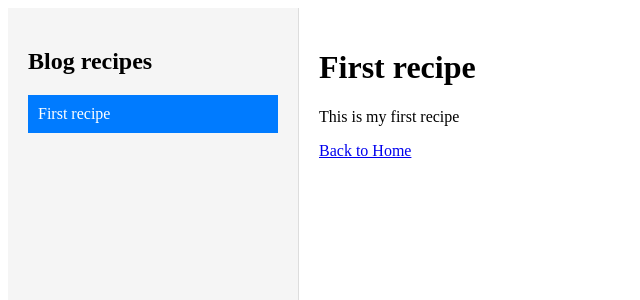
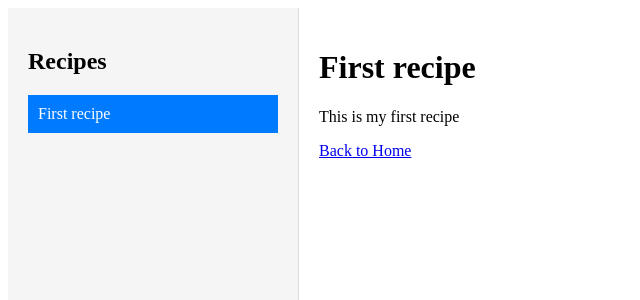
Before and after one commit to alannchang/recipes_by_gpt, a Flask app: page /recipe/1 in a window 1280 px wide. Shown: the top 300 px of the page, without its empty margins (0-640 px from the left). Run offline with Flask 3, Linux system fonts and the light colour scheme; parts of the project's set-up code (start-up, migrations or seed data) failed here and were passed over.

Commit message:
Rename blog to recipe

```diff
--- a/app.py
+++ b/app.py
@@ -63,7 +63,7 @@ blog_recipes = get_all_recipes()
 
 @app.route("/")
 def home():
-    return render_template("blog.html", recipes=blog_recipes)
+    return render_template("recipe.html", recipes=blog_recipes)
 
 
 @app.route("/recipe/<int:recipe_id>")
@@ -71,7 +71,7 @@ def recipe(recipe_id):
     recipe = next(
         (recipe for recipe in blog_recipes if recipe["id"] == recipe_id), None
     )
-    return render_template("blog.html", recipes=blog_recipes, selected_recipe=recipe)
+    return render_template("recipe.html", recipes=blog_recipes, selected_recipe=recipe)
 
 
 @app.route("/search")
@@ -82,7 +82,7 @@ def search():
         {"id": len(blog_recipes) + 1, "title": query, "content": response}
     )
     return render_template(
-        "blog.html", recipes=blog_recipes, selected_recipe=blog_recipes[-1]
+        "recipe.html", recipes=blog_recipes, selected_recipe=blog_recipes[-1]
     )
 
 
--- a/templates/base.html
+++ b/templates/base.html
@@ -3,13 +3,13 @@
 <head>
     <meta charset="UTF-8">
     <meta name="viewport" content="width=device-width, initial-scale=1.0">
-    <title>My Blog</title>
+    <title>My Recipes</title>
     <link rel="stylesheet" href="{{ url_for('static', filename='css/style.css') }}">
 </head>
 <body>
     <div class="container">
         <div class="sidebar">
-            <h2>Blog recipes</h2>
+            <h2>Recipes</h2>
             <nav>
                 {% for recipe in recipes %}
                 <a href="{{ url_for('recipe', recipe_id=recipe.id) }}"
```
Also changed, not shown: templates/recipe.html (renamed from templates/blog.html).
